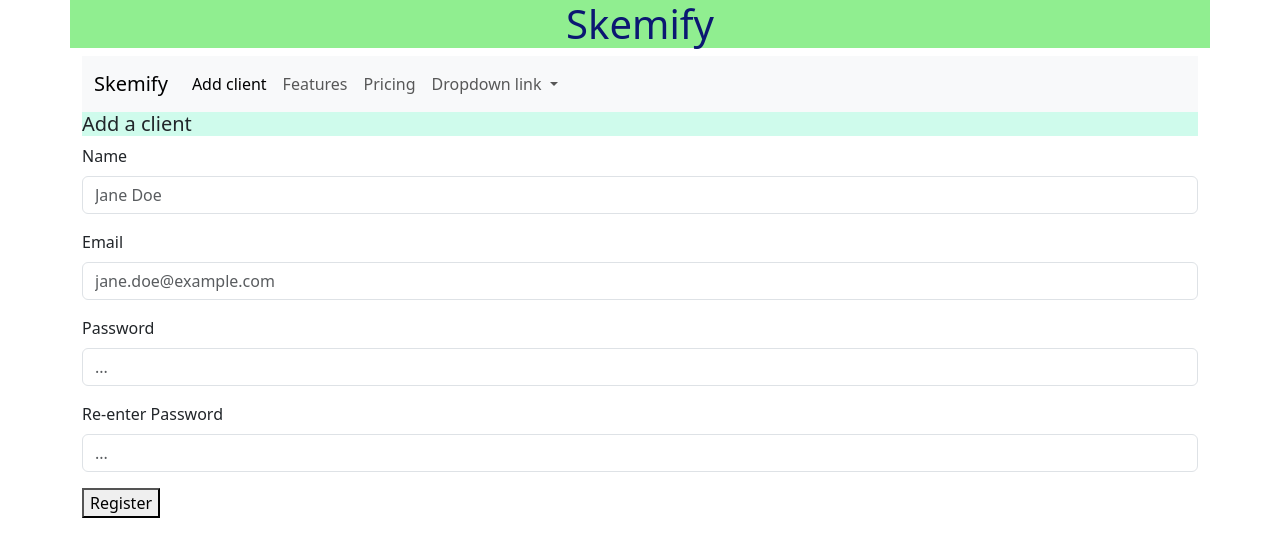
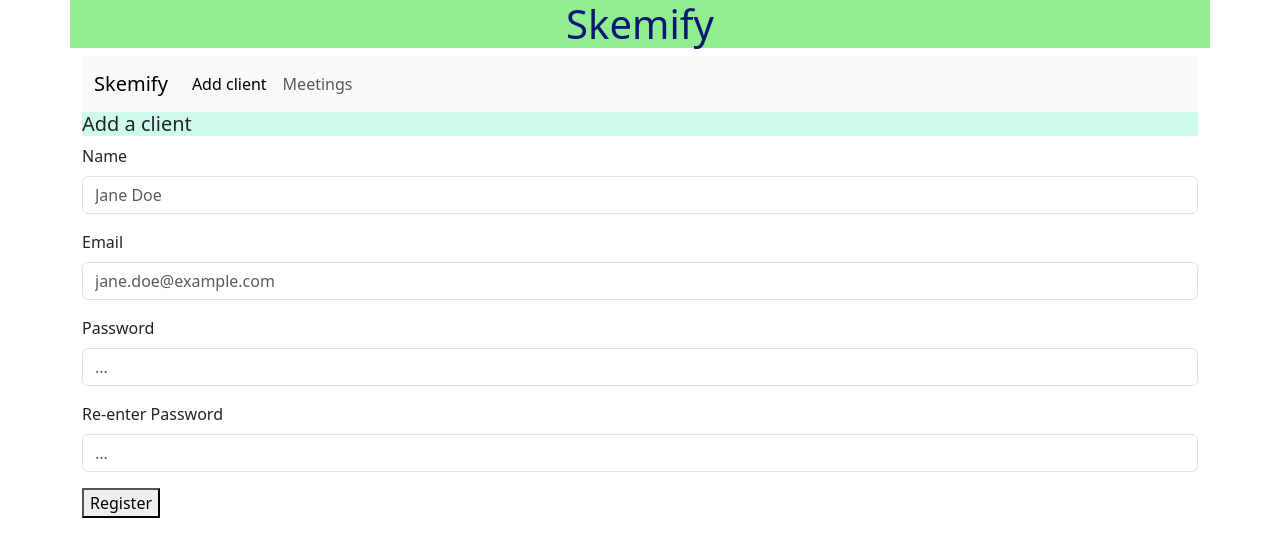
Before and after one commit to sandrauddman/clientManagementApp, an Angular app: page /clientForm in a window 1280 px wide. Shown: the top 556 px of the page. Built offline with nearby package versions, Linux system fonts and the light colour scheme.

Commit message:
client class added

```diff
--- a/src/app/app.component.html
+++ b/src/app/app.component.html
@@ -14,21 +14,7 @@
             <a class="nav-link active" routerLink="clientForm" aria-current="page" href="#">Add client</a>
           </li>
           <li class="nav-item">
-            <a class="nav-link" href="#">Features</a>
-          </li>
-          <li class="nav-item">
-            <a class="nav-link" href="#">Pricing</a>
-          </li>
-          <li class="nav-item dropdown">
-            <a class="nav-link dropdown-toggle" href="#" id="navbarDropdownMenuLink" role="button"
-              data-bs-toggle="dropdown" aria-expanded="false">
-              Dropdown link
-            </a>
-            <ul class="dropdown-menu" aria-labelledby="navbarDropdownMenuLink">
-              <li><a class="dropdown-item" href="#">Action</a></li>
-              <li><a class="dropdown-item" href="#">Another action</a></li>
-              <li><a class="dropdown-item" href="#">Something else here</a></li>
-            </ul>
+            <a class="nav-link" href="#">Meetings</a>
           </li>
         </ul>
       </div>
--- a/src/app/client-form/client-form.component.ts
+++ b/src/app/client-form/client-form.component.ts
@@ -1,4 +1,5 @@
 import { Component } from '@angular/core';
+import { Client } from '../clientClass';
 
 @Component({
   selector: 'app-client-form',
@@ -7,4 +8,19 @@ import { Component } from '@angular/core';
 })
 export class ClientFormComponent {
 
+  clients : Client[]=[];
+
+  addClient (){
+
+  }
+
+  deleteClient(index: number){
+
+  }
+
+  updateClient(index : number){
+
+  }
+
+
 }
--- /dev/null
+++ b/src/app/clientClass.ts
@@ -0,0 +1,6 @@
+
+export class Client{
+    name: string;
+    email: string;
+    password: string;
+}
--- a/tsconfig.json
+++ b/tsconfig.json
@@ -8,6 +8,7 @@
     "strict": true,
     "noImplicitOverride": true,
     "noPropertyAccessFromIndexSignature": true,
+    "strictPropertyInitialization": false,
     "noImplicitReturns": true,
     "noFallthroughCasesInSwitch": true,
     "sourceMap": true,
```
